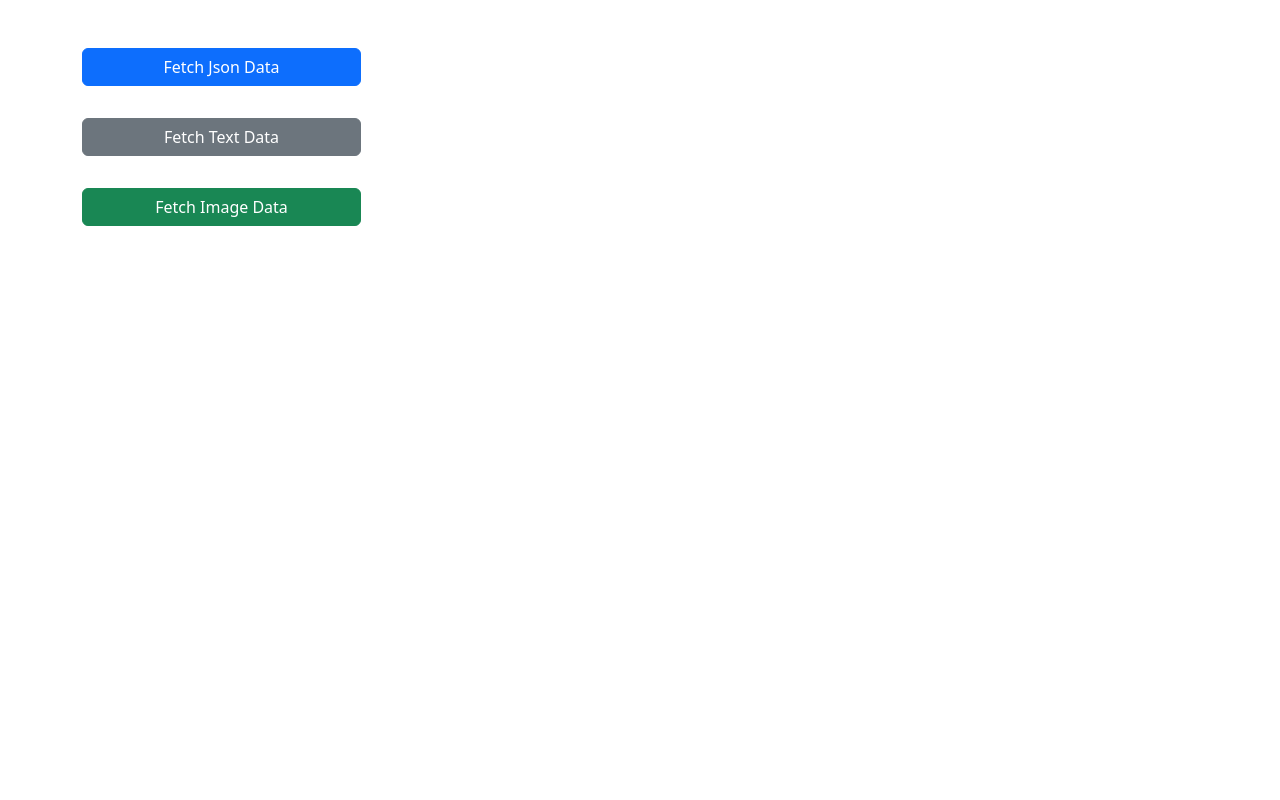
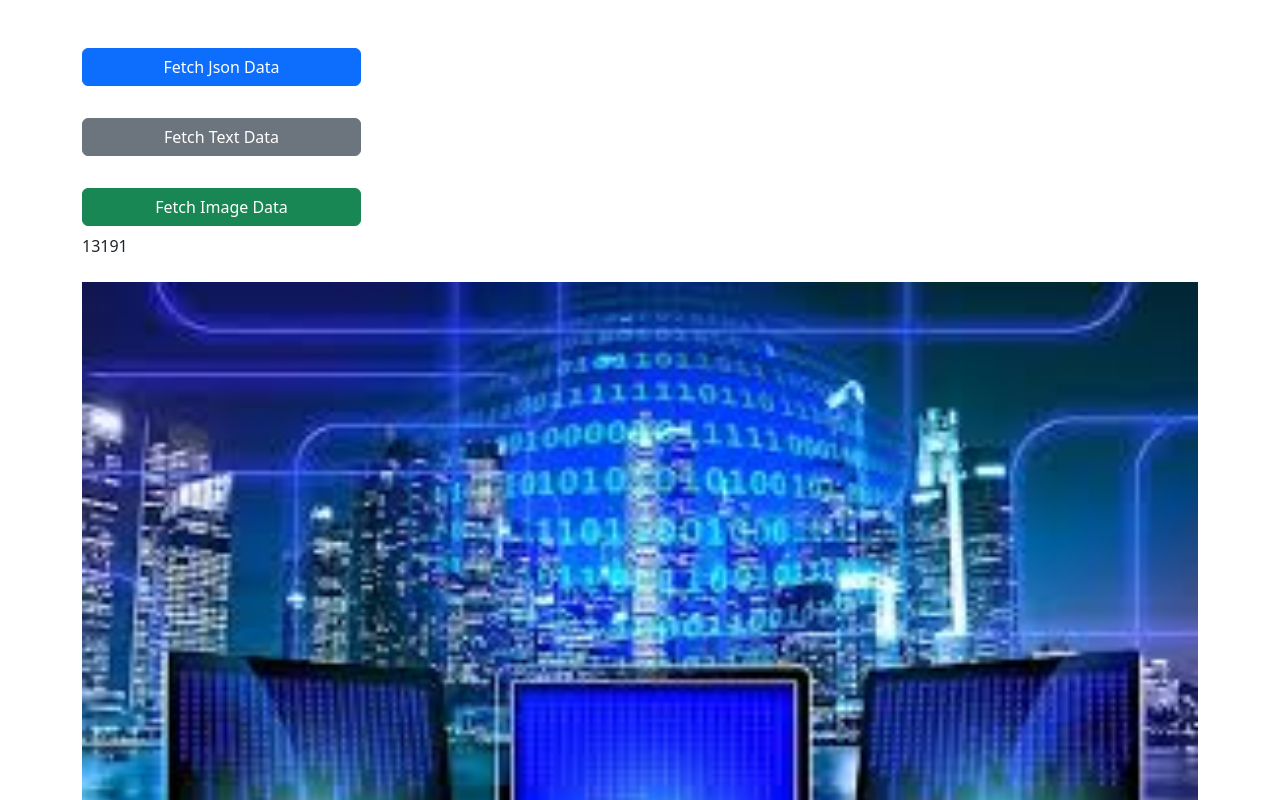
Before and after one commit to Pebhashi-Tharushika/angular-18-practice, an Angular app in the folder http-client/: page / in a window 1280 px wide. Both pictures are taken after a click on the button "Fetch Image Data". Shown: the top 800 px of the page. Built offline with nearby package versions, Linux system fonts and the light colour scheme.

Commit message:
fetch image data

```diff
--- a/http-client/src/app/data-fetcher/data-fetcher.component.html
+++ b/http-client/src/app/data-fetcher/data-fetcher.component.html
@@ -5,7 +5,11 @@
         <pre>{{jsonData | json}}</pre>
         <button type="button" class="btn btn-secondary w-25" (click)="getTextData()">Fetch Text Data</button>
         <p>{{textData}}</p>
-        <button type="button" class="btn btn-success w-25">Fetch Image Data</button>
+        <button type="button" class="btn btn-success w-25" (click)="getImageData()">Fetch Image Data</button>
+        @if(imageData){
+        <p>{{imageData.byteLength}}</p>
+        <img [src]="imageSrc" alt="img">
+        }
     </div>
 
 </div>
--- a/http-client/src/app/data-fetcher/data-fetcher.component.ts
+++ b/http-client/src/app/data-fetcher/data-fetcher.component.ts
@@ -17,6 +17,10 @@ export class DataFetcherComponent {
 
   textData: any;
 
+  imageData: any;
+
+  imageSrc: string | null = null;
+
   getJsonData() {
     this.httpClient.get("https://jsonplaceholder.typicode.com/users/1").subscribe(data => {
       console.log(data)
@@ -31,4 +35,17 @@ export class DataFetcherComponent {
     });
   }
 
+  getImageData() {
+    this.httpClient.get('sample.jpeg', { responseType: 'arraybuffer' }).subscribe(data => {
+      this.imageData = data;
+      const blob = new Blob([data], { type: 'image/jpeg' });
+      const reader = new FileReader();
+      reader.onload = (event) => {
+        this.imageSrc = event.target?.result as string;
+      };
+      reader.readAsDataURL(blob);
+    });
+  }
+
+
 }
```
Also changed, not shown: http-client/public/sample.jpeg (added).
